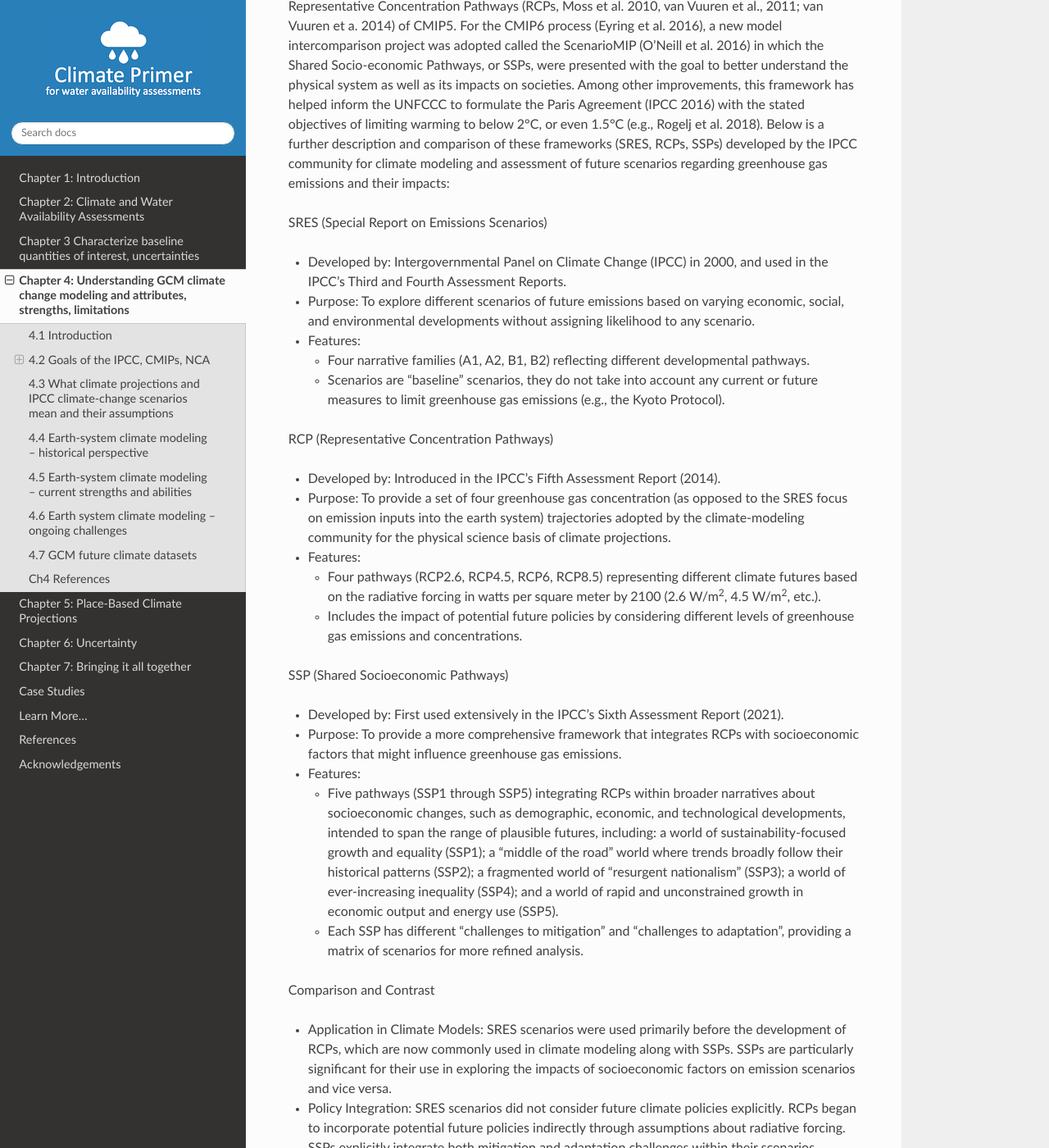
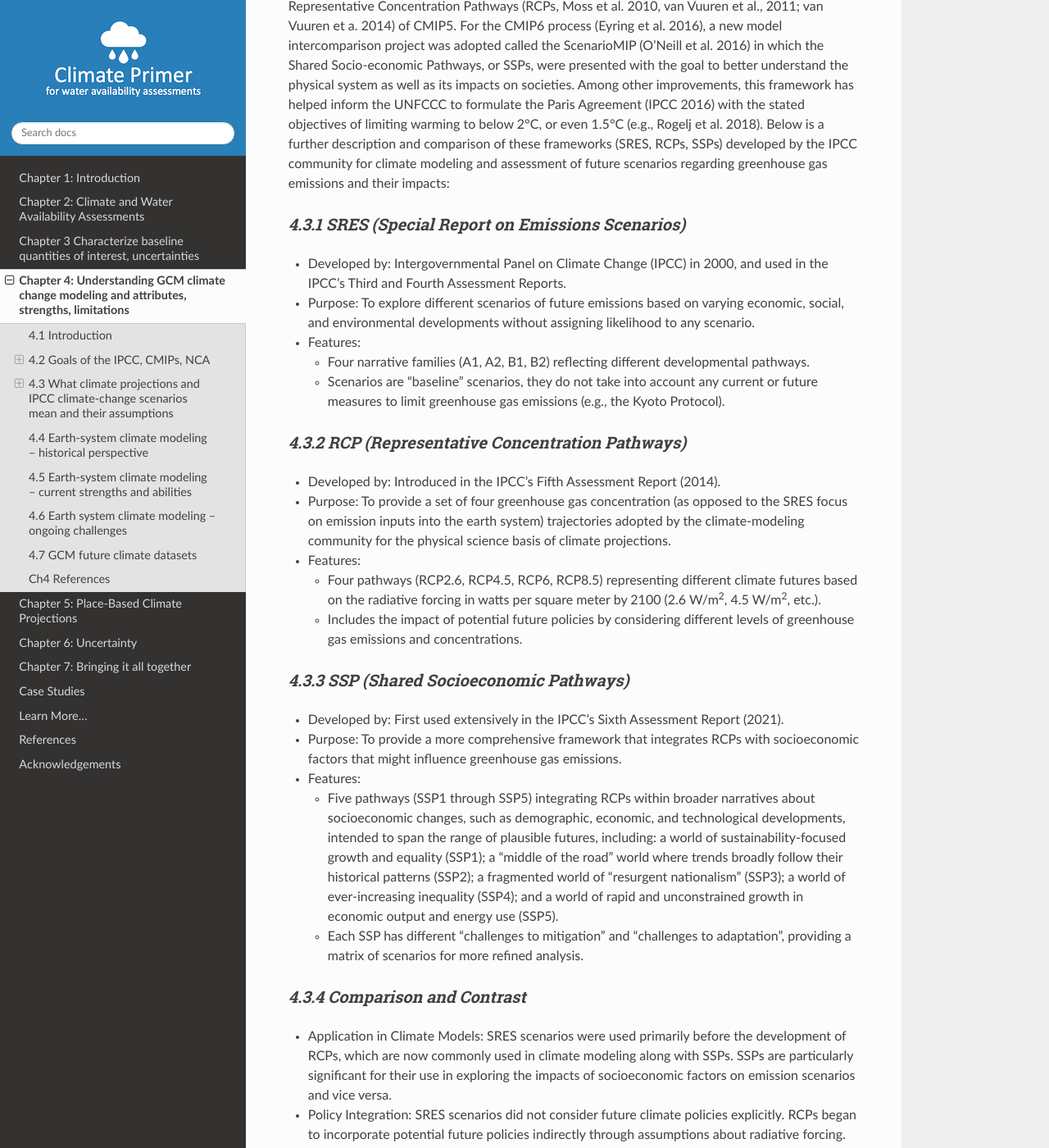
Before and after one commit to NCAR/climate-primer-water, a Sphinx documentation site: the page built from doc/ch4_gcms.rst, in a window 1280 px wide and 1400 px high, scrolled down 3961 px. Shown: the whole window at 82% size. Built offline with Sphinx 7.4.7 and the Read the Docs theme 2.0.0, drawn with Linux system fonts in a browser that asks for light colours.

Commit message:
Update ch4_gcms.rst

```diff
--- a/doc/ch4_gcms.rst
+++ b/doc/ch4_gcms.rst
@@ -294,7 +294,8 @@
 assessment of future scenarios regarding greenhouse gas emissions and
 their impacts:
 
-SRES (Special Report on Emissions Scenarios)
+*4.3.1 SRES (Special Report on Emissions Scenarios)*
+^^^^^^^^^^^^^^^^^^^^^^^^^^^^^^^^^^^^^^^^^^^^^^^^^^^^^^^^^^^^^^^^^^^^^^^^^^^^^^^^^^^^^^^^^^^^^^^^
 
 -  Developed by: Intergovernmental Panel on Climate Change (IPCC) in
    2000, and used in the IPCC’s Third and Fourth Assessment Reports.
@@ -313,7 +314,8 @@
       account any current or future measures to limit greenhouse gas
       emissions (e.g., the Kyoto Protocol).
 
-RCP (Representative Concentration Pathways)
+*4.3.2 RCP (Representative Concentration Pathways)*
+^^^^^^^^^^^^^^^^^^^^^^^^^^^^^^^^^^^^^^^^^^^^^^^^^^^^^^^^^^^^^^^^^^^^^^^^^^^^^^^^^^^^^^^^^^^^^^^^
 
 -  Developed by: Introduced in the IPCC’s Fifth Assessment Report
    (2014).
@@ -333,7 +335,8 @@
    -  Includes the impact of potential future policies by considering
       different levels of greenhouse gas emissions and concentrations.
 
-SSP (Shared Socioeconomic Pathways)
+*4.3.3 SSP (Shared Socioeconomic Pathways)*
+^^^^^^^^^^^^^^^^^^^^^^^^^^^^^^^^^^^^^^^^^^^^^^^^
 
 -  Developed by: First used extensively in the IPCC’s Sixth Assessment
    Report (2021).
@@ -359,7 +362,8 @@
       to adaptation", providing a matrix of scenarios for more refined
       analysis.
 
-Comparison and Contrast
+*4.3.4 Comparison and Contrast*
+^^^^^^^^^^^^^^^^^^^^^^^^^^^^^^^^^^^^^^^^^^^^^^^^
 
 -  Application in Climate Models: SRES scenarios were used primarily
    before the development of RCPs, which are now commonly used in
```
